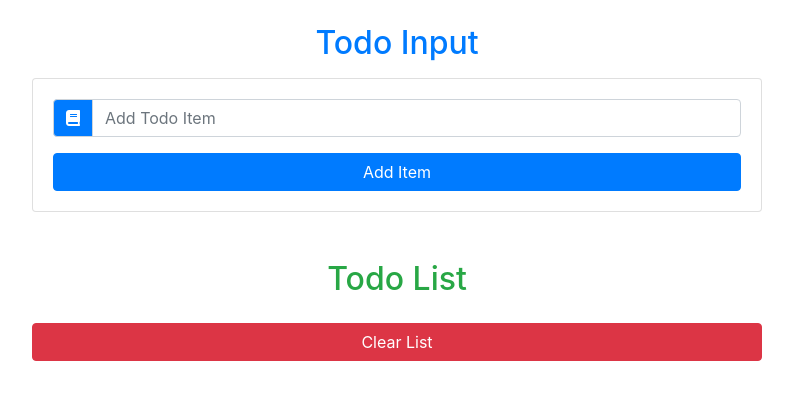
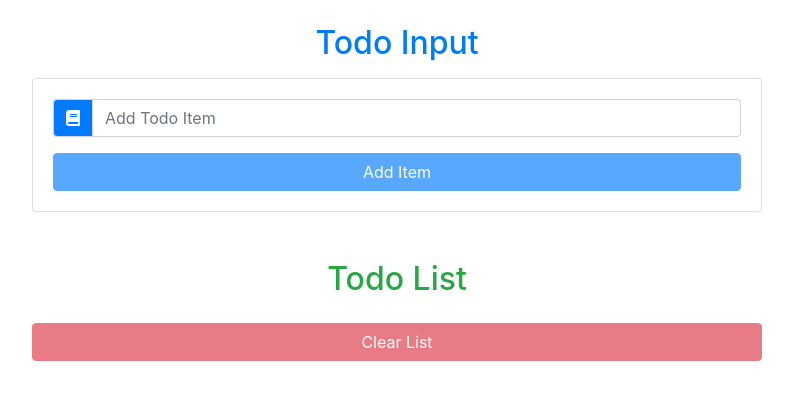
Before and after one commit to akash02-das/todo-list, a React (Create React App) app: page / in a window 1280 px wide. Shown: the top 400 px of the page, without its empty margins (243-1036 px from the left). Built offline with nearby package versions, Linux system fonts and the light colour scheme.

Commit message:
handle the edit method

```diff
--- a/src/App.js
+++ b/src/App.js
@@ -24,14 +24,12 @@ class App extends Component {
     };
     const updatedItems = [...this.state.items, newItem];
 
-    if (this.state.item.length > 0) {
     this.setState({
       items: updatedItems,
       item: "",
       id: uuidv4(),
       editItem: false,
     });
-    }
   };
 
   clearList = () => {
@@ -39,7 +37,14 @@ class App extends Component {
   };
 
   handleEdit = (id) => {
-    console.log(`Edit Item ${id}`);
+    const filterItem = this.state.items.filter((item) => item.id !== id);
+    const findItem = this.state.items.find((item) => item.id === id);
+    this.setState({
+      items: filterItem,
+      item: findItem.title,
+      id: id,
+      editItem: true,
+    });
   };
 
   handleDelete = (id) => {
--- a/src/components/TodoInput.js
+++ b/src/components/TodoInput.js
@@ -23,9 +23,14 @@ export class TodoInput extends Component {
           </div>
           <button
             type="submit"
-            className="btn btn-block btn-primary text-capitalize mt-3"
+            disabled={item ? false : true}
+            className={
+              editItem
+                ? "btn btn-block btn-success text-capitalize mt-3"
+                : "btn btn-block btn-primary text-capitalize mt-3"
+            }
           >
-            add item
+            {editItem ? "edit item" : "add item"}
           </button>
         </form>
       </div>
--- a/src/components/TodoItem.js
+++ b/src/components/TodoItem.js
@@ -7,10 +7,18 @@ export class TodoItem extends Component {
       <li className="list-group-item text-capitalize d-flex justify-content-between">
         <h6>{title}</h6>
         <div>
-          <span className="text-success mx-2" onClick={handleEdit}>
+          <span
+            className="text-success mx-2"
+            style={{ cursor: "pointer" }}
+            onClick={handleEdit}
+          >
             <i className="fas fa-pen"></i>
           </span>
-          <span className="text-danger mx-2" onClick={handleDelete}>
+          <span
+            className="text-danger mx-2"
+            style={{ cursor: "pointer" }}
+            onClick={handleDelete}
+          >
             <i className="fas fa-trash"></i>
           </span>
         </div>
--- a/src/components/TodoList.js
+++ b/src/components/TodoList.js
@@ -22,6 +22,7 @@ export class TodoList extends Component {
         </ul>
         <button
           className="btn btn-block btn-danger text-capitalize my-3"
+          disabled={items.length !== 0 ? false : true}
           onClick={clearList}
         >
           clear list
```
Also changed, not shown: 1 other file (tests, documents, lock files or other folders). Lines whose indentation alone changed are shown as unchanged.
